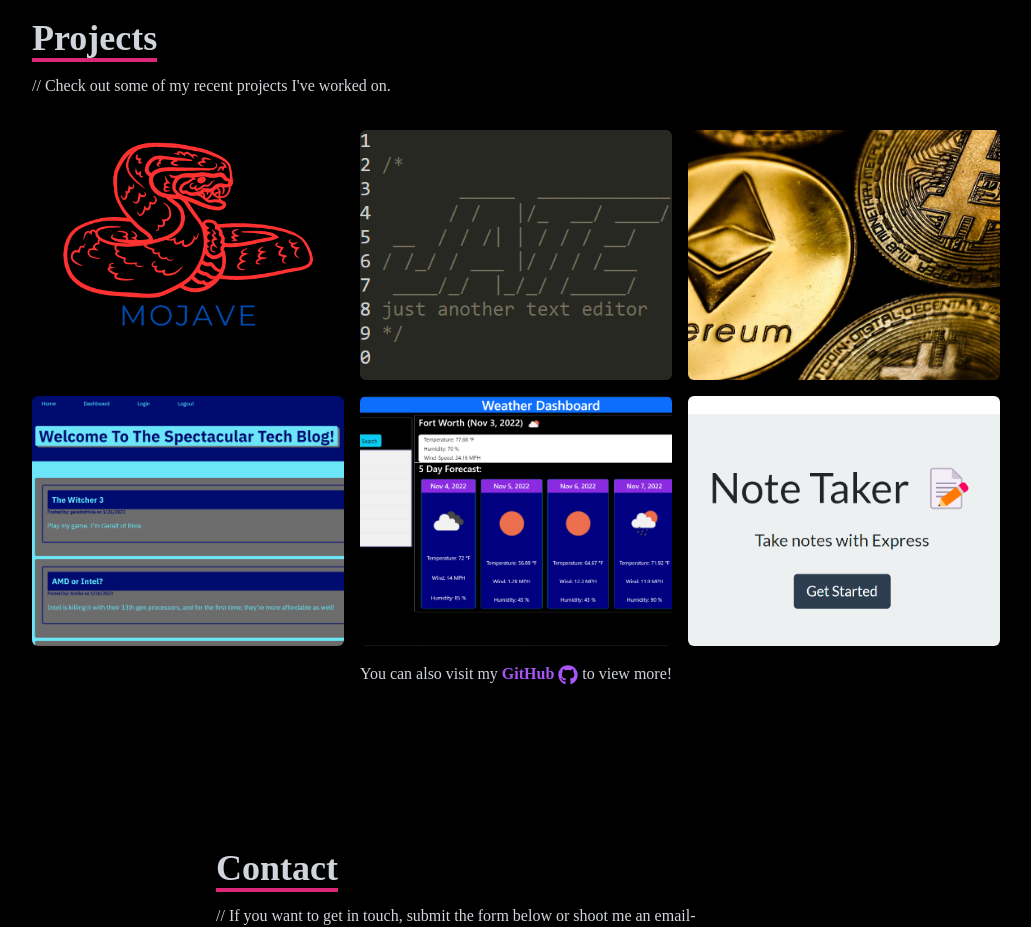
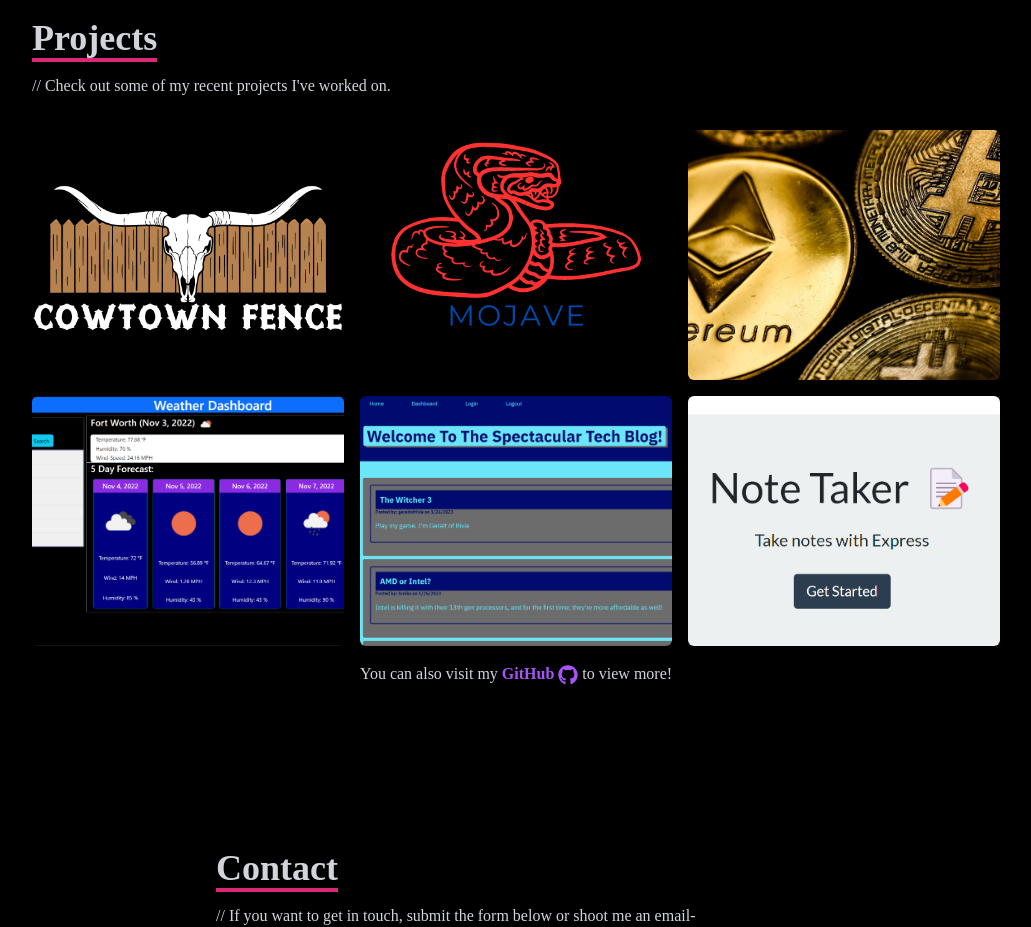
Before and after one commit to adinair007/Portfolio_v3.0, a React (Create React App) app: page / in a window 1280 px wide. Shown: the part 2440-3367 px from the top of the page, without its empty margins (124-1155 px from the left). Built offline with nearby package versions, Linux system fonts and the light colour scheme.

Commit message:
Updated projects to add cowtown fence website

```diff
--- a/src/data/projectData.js
+++ b/src/data/projectData.js
@@ -1,5 +1,5 @@
 import Crypto from "../assets/Crypto.jpeg";
-import TTG from "../assets/TTG.png";
+import Cowtown from "../assets/Cowtown.png"
 import NoteTaker from "../assets/NoteTaker.png";
 import Weather from "../assets/Weather.png";
 import JATE from "../assets/JATE1.png";
@@ -7,20 +7,21 @@
 import Mojave from "../assets/MojaveLogo2.png";
 
 export const projectData = [
+
   {
     id: 1,
+    name: "Cowtown Fence TX",
+    image: Cowtown,
+    webpage: "https://cowtownfencetx.com",
+    github: "https://github.com/adinair007/cowtown-fence",
+  },
+
+  {
+    id: 2,
     name: "MOJAVE",
     image: Mojave,
     webpage: "https://mojave-store.herokuapp.com/",
     github: "https://github.com/adinair007/Mojave",
-  },
-
-  {
-    id: 2,
-    name: "Just Another Text Editor",
-    image: JATE,
-    webpage: "https://just-another-text-editor007.herokuapp.com",
-    github: "https://github.com/adinair007/Just_Another_Text_Editor",
   },
 
   {
@@ -33,18 +34,18 @@
 
   {
     id: 4,
+    name: "Weather Dashboard",
+    image: Weather,
+    webpage: "https://adinair007.github.io/Weather_Dashboard/",
+    github: "https://github.com/adinair007/Weather_Dashboard",
+  },
+
+  {
+    id: 5,
     name: "The Spectacular Tech Blog",
     image: STG,
     webpage: "https://the-spectacular-tech-blog.herokuapp.com/",
     github: "https://github.com/adinair007/The_Spectacular_Tech_Blog",
-  },
-
-  {
-    id: 5,
-    name: "Weather Dashboard",
-    image: Weather,
-    webpage: "https://adinair007.github.io/Weather_Dashboard/",
-    github: "https://github.com/adinair007/Weather_Dashboard",
   },
 
   {
```
Also changed, not shown: src/assets/Cowtown.png (added).
